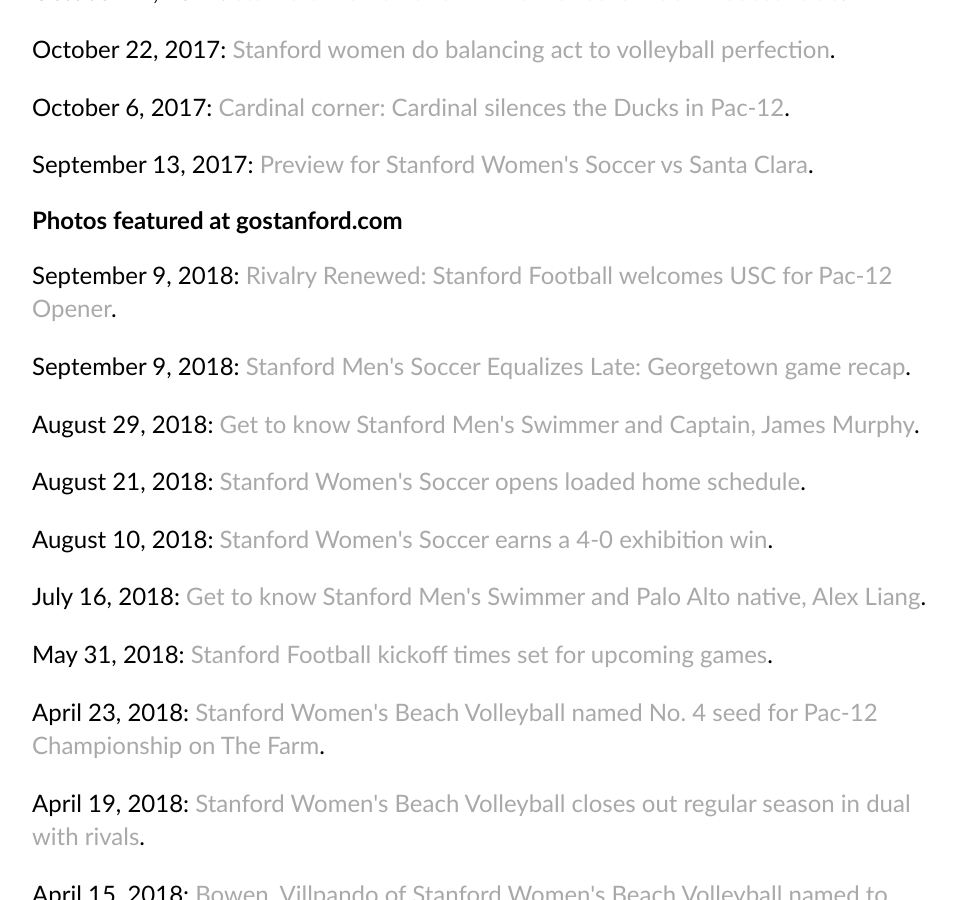
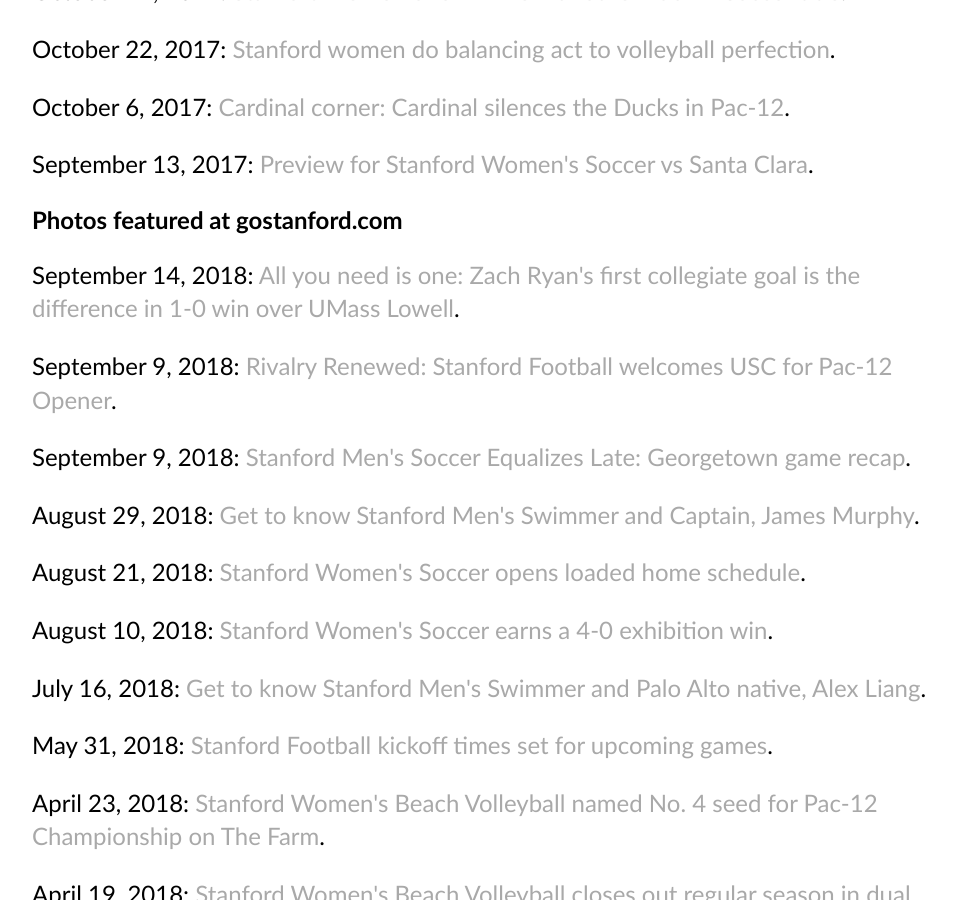
Before and after one commit to echang17/echang17.github.io, a Jekyll site: the page built from links/index.html, in a window 1280 px wide and 900 px high, scrolled down 715 px. Shown: the whole window, without its empty margins (160-1116 px from the left). Built offline with Jekyll 4.4.1, drawn with Linux system fonts in a browser that asks for light colours.

Commit message:
Update index.html

```diff
--- a/links/index.html
+++ b/links/index.html
@@ -18,6 +18,7 @@
     <p>September 13, 2017: <a href="https://www.paloaltoonline.com/news/2017/09/13/cardinal-broncos-ready-to-rock-stevens-stadium-sunday">Preview for Stanford Women's Soccer vs Santa Clara</a>.</p>
   <p></p>
   <h2>Photos featured at gostanford.com</h2>
+    <p>September 14, 2018: <a href="https://gostanford.com/news/2018/9/15/mens-soccer-all-you-need-is-one.aspx?path=msoc">All you need is one: Zach Ryan's first collegiate goal is the difference in 1-0 win over UMass Lowell</a>.</p>
     <p>September 9, 2018: <a href="https://gostanford.com/news/2018/9/3/football-rivalry-renewed.aspx">Rivalry Renewed: Stanford Football welcomes USC for Pac-12 Opener</a>.</p>
     <p>September 9, 2018: <a href="https://gostanford.com/news/2018/9/3/mens-soccer-cardinal-equalizes-late.aspx">Stanford Men's Soccer Equalizes Late: Georgetown game recap</a>.</p>
     <p>August 29, 2018: <a href="https://gostanford.com/news/2018/8/29/mens-swimming-diving-on-the-blocks-james-murphy.aspx">Get to know Stanford Men's Swimmer and Captain, James Murphy</a>.</p>
```
